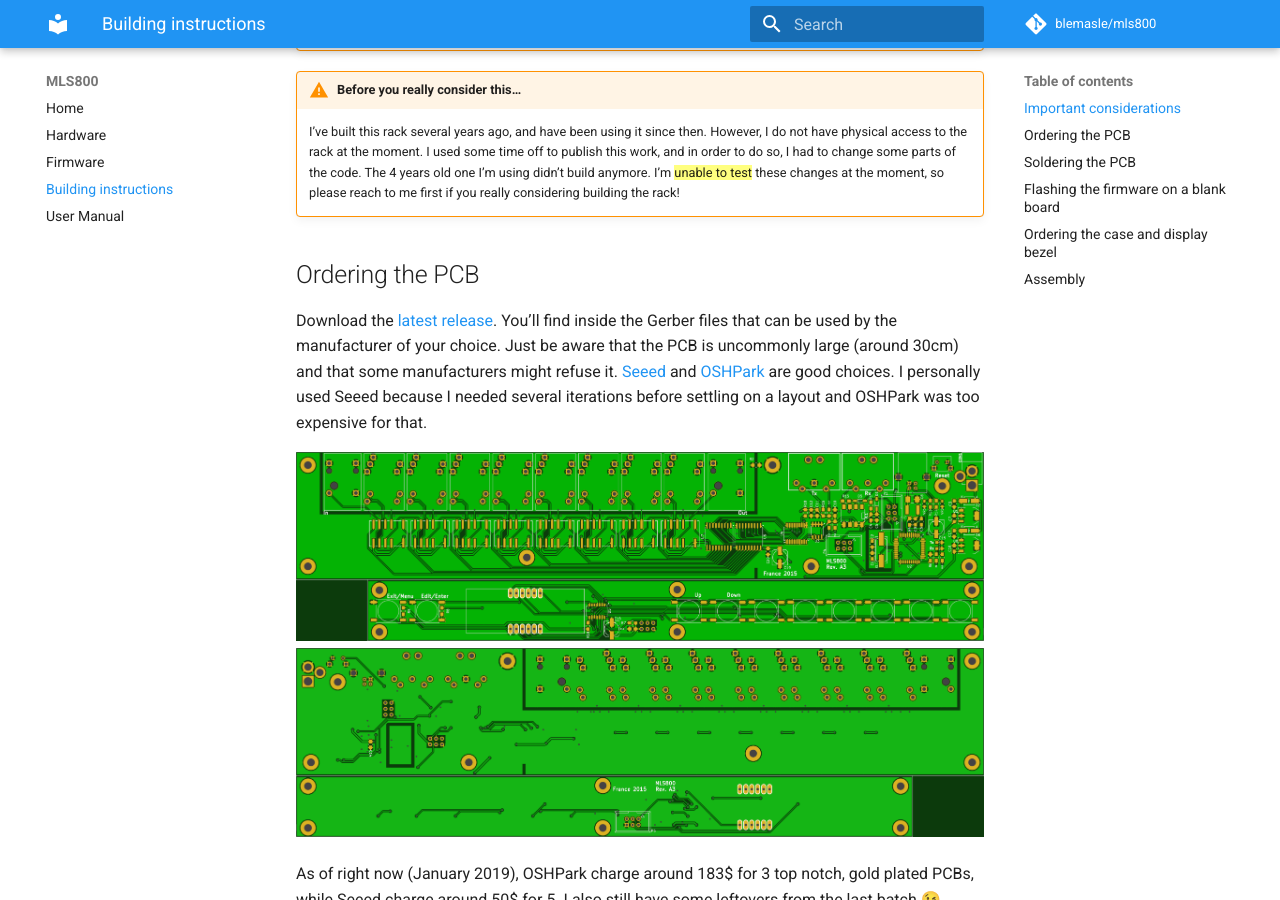
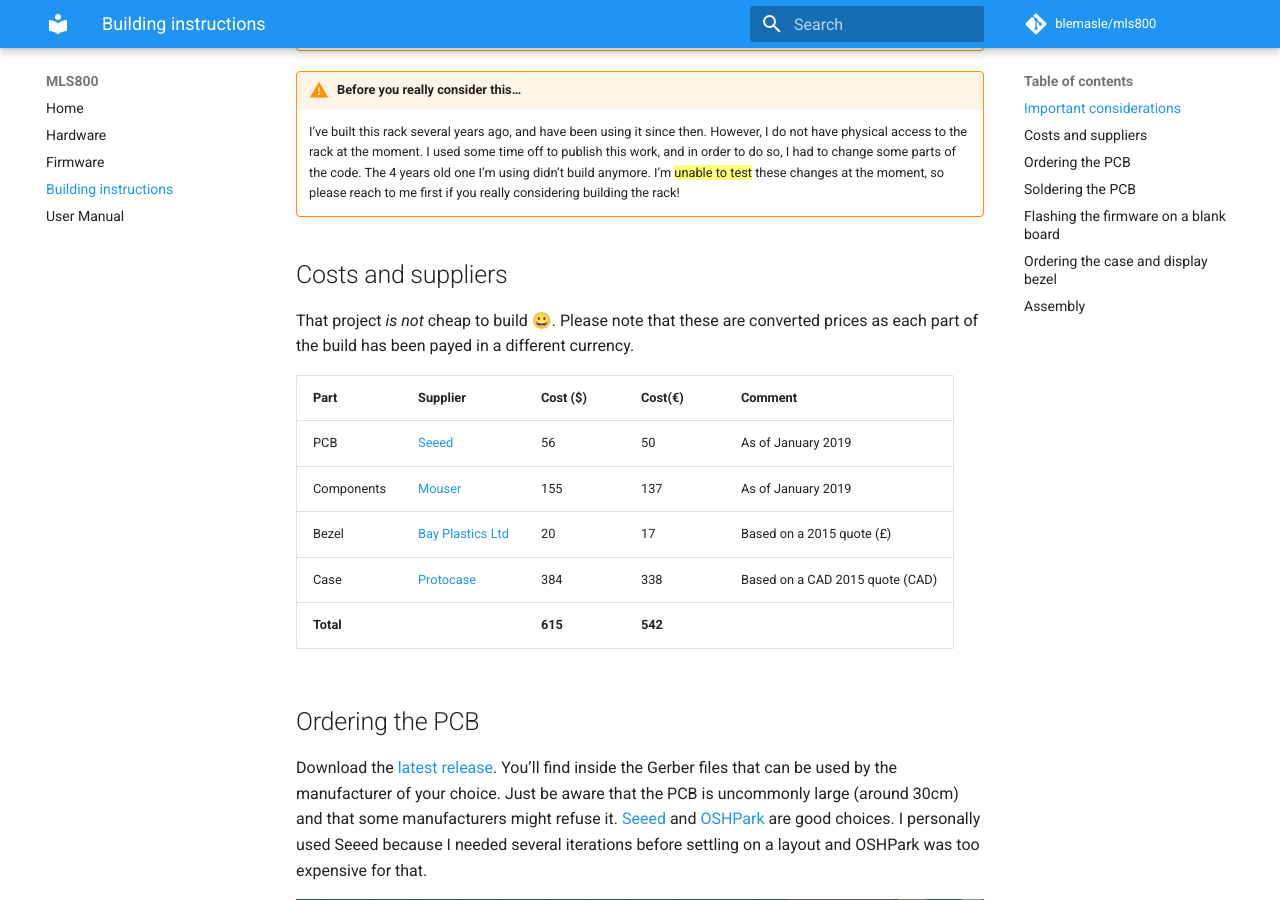
Before and after one commit to blemasle/mls800, an MkDocs documentation site: the page built from docs/building.md, in a window 1280 px wide and 900 px high, scrolled down 663 px. Built offline with MkDocs 1.6.1 and Material for MkDocs 9.7.7, drawn with Linux system fonts in a browser that asks for light colours; comment, search, counter and statistics services are not loaded.

Commit message:
Added a costs and suppliers section to building instructions

```diff
--- a/docs/building.md
+++ b/docs/building.md
@@ -12,6 +12,18 @@
 
 !!! warning "Before you really consider this..."
     I've built this rack several years ago, and have been using it since then. However, I do not have physical access to the rack at the moment. I used some time off to publish this work, and in order to do so, I had to change some parts of the code. The 4 years old one I'm using didn't build anymore. I'm ==unable to test== these changes at the moment, so please reach to me first if you really considering building the rack!
+
+## Costs and suppliers
+
+That project *is not* cheap to build :grinning:. Please note that these are converted prices as each part of the build has been payed in a different currency.
+
+| Part			| Supplier 												| Cost ($)	| Cost(€) 	| Comment 									|
+|---------------|-------------------------------------------------------|-----------|-----------|-------------------------------------------|
+| PCB			| [Seeed](https://www.seeedstudio.com/fusion_pcb.html)	| 56	 	| 50		| As of January 2019						|
+| Components	| [Mouser](https://www.mouser.com/) 					| 155 		| 137		| As of January 2019						|
+| Bezel			| [Bay Plastics Ltd](http://bayplastics.co.uk)			| 20		| 17		| Based on a 2015 quote (£)					|
+| Case			| [Protocase](https://www.protocase.com)				| 384		| 338		| Based on a CAD 2015 quote	(CAD)			|
+| **Total**		|														| **615**	| **542**	|											|
 
 ## Ordering the PCB
 
```
